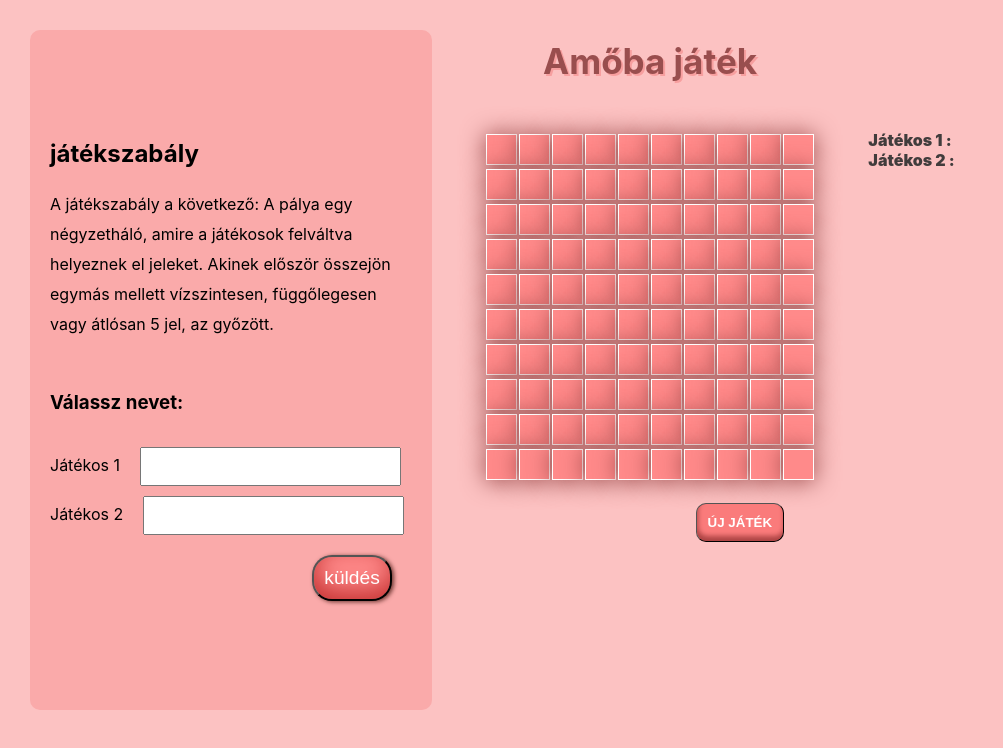
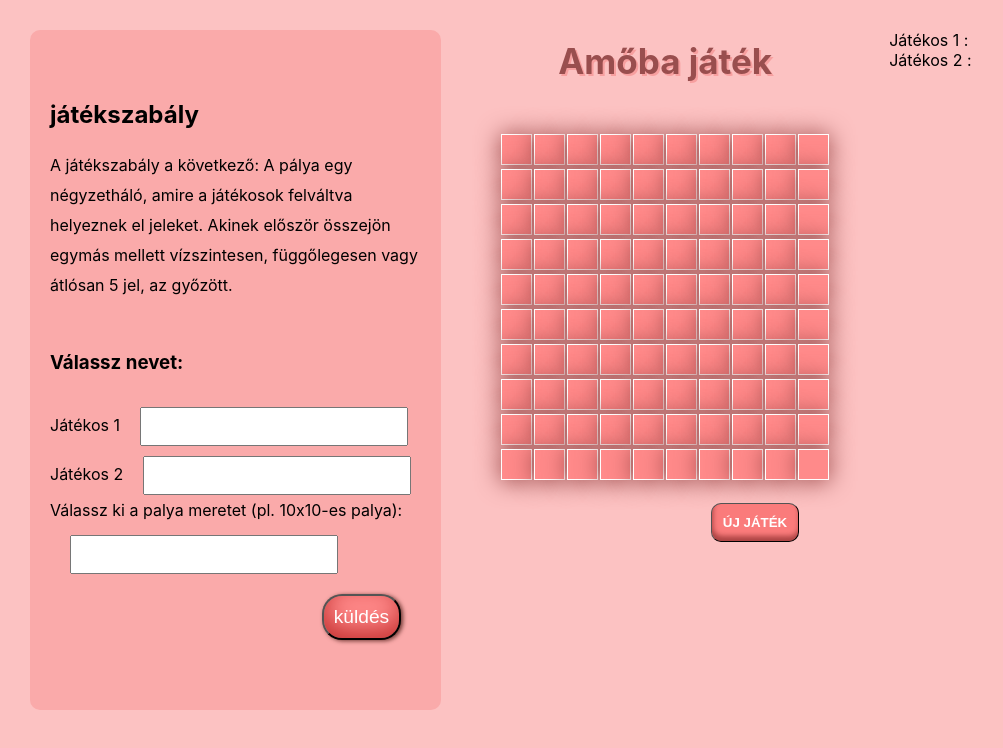
Before and after one commit to adrienns/5inaRow, a React (Create React App) app: page / in a window 1280 px wide. Shown: the top 748 px of the page, without its empty margins (0-1003 px from the left). Built offline with nearby package versions, Linux system fonts and the light colour scheme.

Commit message:
adding userInput for grid cells

```diff
--- a/src/App.js
+++ b/src/App.js
@@ -3,25 +3,25 @@ import { useState } from "react";
 import "./App.css";
 import AmobaGrid from "./amoba_grid/AmobaGrid";
 import Rules from "./rules/Rules";
-import UserNames from "./usernames/UserNames";
+import UserInput from "./userinput/UserInput";
 
 function App() {
-  const [username, setUsername] = useState([]);
+  const [userInput, setUserInput] = useState([]);
 
   return (
     <div className="main-container">
       <div className="game-description-container">
         <Rules />
-        <UserNames username={username} setUsername={setUsername} />
+        <UserInput userInput={userInput} setUserInput={setUserInput} />
       </div>
       <div className="grid-container">
         <h1 className="header-text">Amőba játék</h1>
 
-        <AmobaGrid username={username} setUsername={setUsername} />
+        <AmobaGrid userInput={userInput} setUserInput={setUserInput} />
       </div>
-      <div className="usernames">
-        <div> Játékos 1 : {username[0]}</div>
-        <div> Játékos 2 : {username[1]}</div>
+      <div className="userInputs">
+        <div> Játékos 1 : {userInput[0]}</div>
+        <div> Játékos 2 : {userInput[1]}</div>
       </div>
     </div>
   );
--- a/src/amoba_grid/AmobaGrid.js
+++ b/src/amoba_grid/AmobaGrid.js
@@ -2,10 +2,12 @@ import { useEffect, useState } from "react";
 import Cell from "../cell/Cell";
 import "./AmobaGrid.css";
 
-const GRID_NUM = 10;
-const AmobaGrid = () => {
+const AmobaGrid = ({ userInput }) => {
   const [cells, setCells] = useState([]);
   const [switchPlayer, setSwitchPlayer] = useState(1);
+
+  console.log(userInput);
+  const GRID_NUM = userInput.length === 0 ? 10 : parseInt(userInput[2]);
 
   const checkWinnerInRows = (playerId) => {
     let score = 0;
--- a/src/usernames/UserNames.css
+++ b/src/userinput/UserInput.css
@@ -25,3 +25,7 @@
   background-color: rgba(255, 138, 138, 1);
   box-shadow: inset 2px -10px 25px #c93636, 2px 1px 4px rgb(110, 56, 51);
 }
+
+.gridsize-input-field {
+  width: 10px;
+}
--- a/src/usernames/UserNames.js
+++ b/src/userinput/UserInput.js
@@ -1,9 +1,10 @@
 import { useEffect, useState } from "react";
-import "./UserNames.css";
+import "./UserInput.css";
 
-const UserNames = ({ username, setUsername }) => {
+const UserInput = ({ userInput, setUserInput }) => {
   const [player1, setPlayer1] = useState("");
   const [player2, setPlayer2] = useState("");
+  const [gridSize, setGridSize] = useState(10);
 
   console.log(player1, player2);
 
@@ -16,9 +17,13 @@ const UserNames = ({ username, setUsername }) => {
     setPlayer2(value);
   };
 
+  const handleGridSize = (e) => {
+    const value = e.target.value;
+    setGridSize(value);
+  };
   const submitPlayerNames = (e) => {
     e.preventDefault();
-    setUsername([...username, player1, player2]);
+    setUserInput([...userInput, player1, player2, gridSize]);
     setPlayer2("");
     setPlayer1("");
   };
@@ -45,6 +50,13 @@ const UserNames = ({ username, setUsername }) => {
           onChange={handlePlayer2}
         />
       </label>
+      <label>Válassz ki a palya meretet (pl. 10x10-es palya): </label>
+      <input
+        className="gridsize-input-field"
+        type="text"
+        name="gridsize"
+        onChange={handleGridSize}
+      />
       <div className="btn-container">
         <button
           className="submit-btn"
@@ -58,4 +70,4 @@ const UserNames = ({ username, setUsername }) => {
   );
 };
 
-export default UserNames;
+export default UserInput;
```
